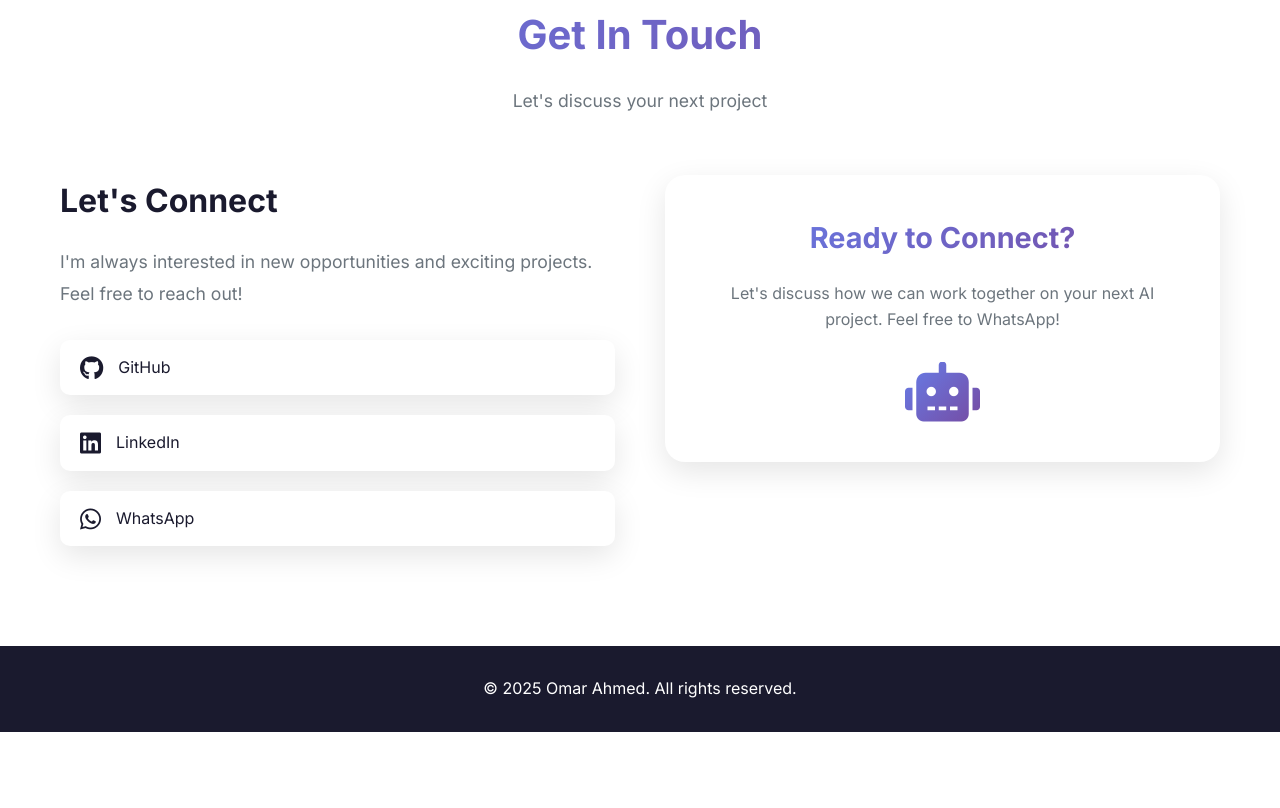
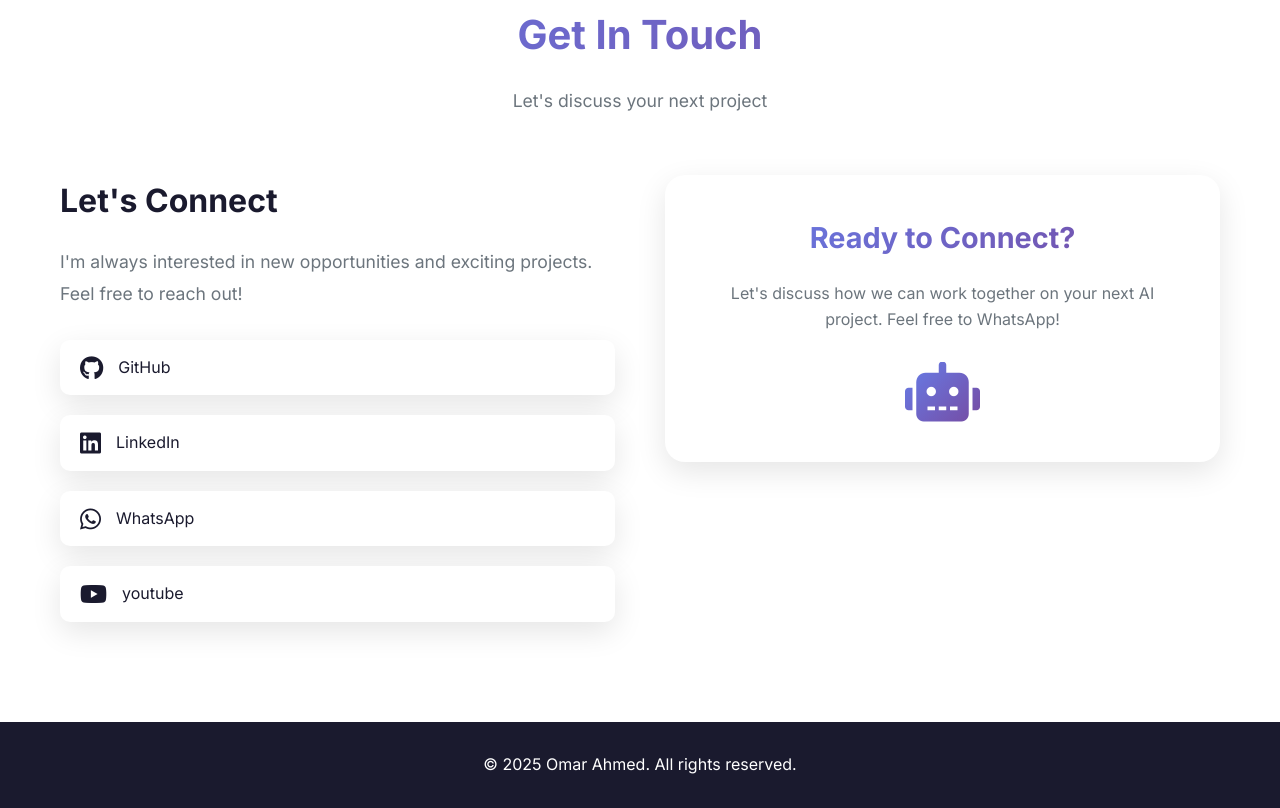
Before and after one commit to Omar-Ahmed17/portfolio, a plain HTML site: page index.html in a window 1280 px wide. Shown: the part 3307-4115 px from the top of the page. Before the commit the page ends 4039 px from the top, so only its background shows below. Drawn offline with Linux system fonts and the light colour scheme.

Commit message:
index.html

```diff
--- a/index.html
+++ b/index.html
@@ -197,6 +197,10 @@
                             <i class="fa-brands fa-whatsapp"></i>
                             <span>WhatsApp</span>
                         </a>
+                        <a href="https://youtube.com/@omarahmed1cy?si=h3tkzKw7nXXnLmWT" target="_blank"  class="social-link">
+                            <i class="fab fa-youtube"></i>
+                            <span>youtube</span>
+                        </a>
                     </div>
                 </div>
 
```
